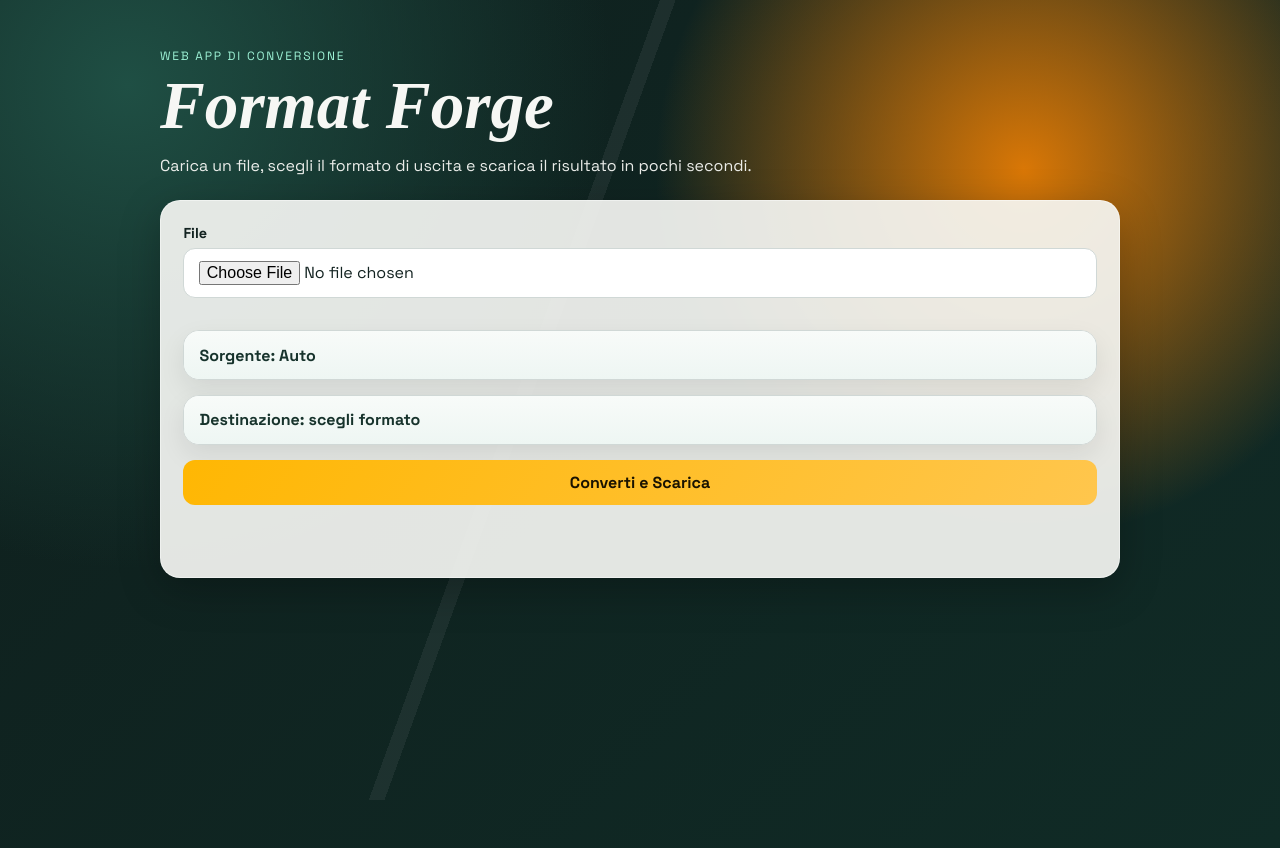
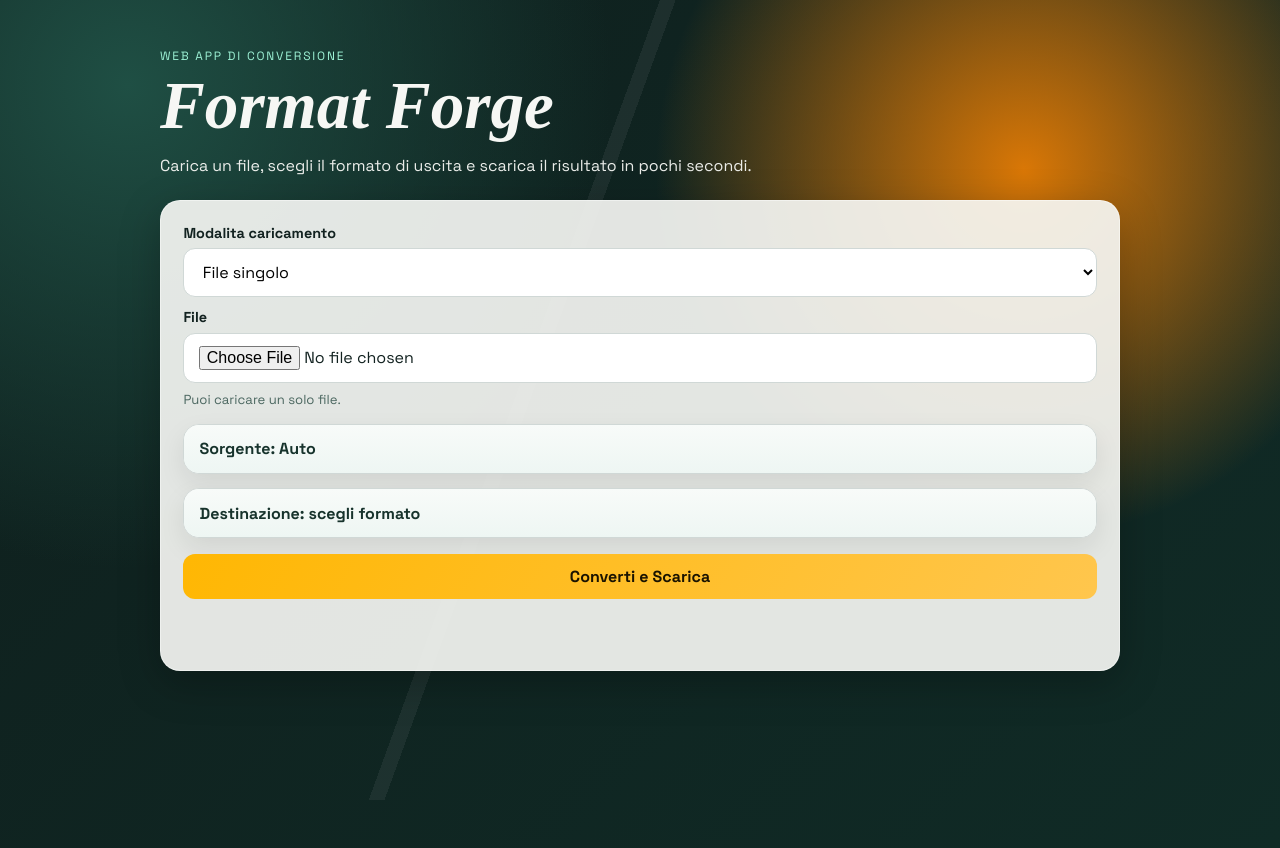
Before and after one commit to Gianni0177/Local-format-converter, a Flask app: page / in a window 1280 px wide. Run offline with Flask 3, Linux system fonts and the light colour scheme; some libraries are stand-ins or nearby versions; some web fonts are replaced.

Commit message:
feat: support multi-file and folder batch conversion

```diff
--- a/app.py
+++ b/app.py
@@ -16,6 +16,7 @@ import sys
 import tempfile
 import threading
 import webbrowser
+import zipfile
 from dataclasses import dataclass
 from typing import Any
 
@@ -55,6 +56,17 @@ class ConversionResult:
 
 class ConversionError(Exception):
     pass
+
+
+def _normalize_rel_name(filename: str) -> str:
+    sanitized = str(filename or "file").replace("\\", "/")
+    pure = pathlib.PurePosixPath(sanitized)
+    if pure.is_absolute():
+        pure = pathlib.PurePosixPath(*pure.parts[1:])
+    parts = [part for part in pure.parts if part not in {".", "..", ""}]
+    if not parts:
+        return "file"
+    return "/".join(parts)
 
 
 def add_app_log(level: str, message: str) -> None:
@@ -242,6 +254,33 @@ def serialize_content(data: Any, target_format: str) -> ConversionResult:
     raise ConversionError(f"Formato target non valido: {target_format}")
 
 
+def convert_uploaded_file(uploaded, source_format: str, target_format: str) -> tuple[ConversionResult, str]:
+    filename = uploaded.filename or "file"
+    resolved_source = source_format
+    if not resolved_source or resolved_source == "auto":
+        resolved_source = detect_format(filename)
+
+    raw = uploaded.read()
+    if resolved_source in BINARY_FORMATS or target_format in BINARY_FORMATS:
+        if resolved_source not in BINARY_FORMATS or target_format not in BINARY_FORMATS:
+            raise ConversionError("Non puoi mischiare conversioni binary con formati testuali/strutturati")
+        if not _is_binary_conversion_allowed(resolved_source, target_format):
+            raise ConversionError(
+                "Conversione binary non supportata: immagini->immagini, audio->audio, video->video, video->audio"
+            )
+        if resolved_source in IMAGE_FORMATS and target_format in IMAGE_FORMATS:
+            result = _convert_image(raw, resolved_source, target_format)
+        else:
+            result = _convert_media(raw, resolved_source, target_format)
+    else:
+        text = decode_text(raw)
+        parsed = parse_content(text, resolved_source)
+        result = serialize_content(parsed, target_format)
+
+    output_name = f"{pathlib.Path(filename).stem}_converted.{result.extension}"
+    return result, output_name
+
+
 @app.route("/")
 def index() -> str:
     desktop_mode = request.args.get("desktop") == "1"
@@ -259,10 +298,11 @@ def api_logs():
 
 @app.route("/api/convert", methods=["POST"])
 def convert_file():
-    uploaded = request.files.get("file")
+    uploaded_files = request.files.getlist("file")
+    uploaded_files = [item for item in uploaded_files if item and item.filename]
     target_format = (request.form.get("target_format") or "").lower().strip()
 
-    if not uploaded or not uploaded.filename:
+    if not uploaded_files:
         return jsonify({"error": "Carica un file prima di convertire"}), 400
     if target_format not in ALLOWED_FORMATS:
         return jsonify({"error": "Formato di destinazione non valido"}), 400
@@ -273,29 +313,59 @@ def convert_file():
         if source_format and source_format != "auto":
             if source_format not in ALLOWED_FORMATS:
                 raise ConversionError("Formato sorgente indicato non valido")
+
+        detected_formats: list[str] = []
+        if source_format != "auto":
+            detected_formats = [source_format]
         else:
-            source_format = detect_format(uploaded.filename)
+            detected_formats = [detect_format(item.filename) for item in uploaded_files]
 
-        add_app_log("info", f"Conversione richiesta: {uploaded.filename} ({source_format} -> {target_format})")
+        unique_source_formats = sorted(set(detected_formats))
+        if len(unique_source_formats) > 1:
+            raise ConversionError(
+                "Nel caricamento multiplo o cartella i file devono avere lo stesso formato sorgente"
+            )
 
-        raw = uploaded.read()
-        if source_format in BINARY_FORMATS or target_format in BINARY_FORMATS:
-            if source_format not in BINARY_FORMATS or target_format not in BINARY_FORMATS:
-                raise ConversionError("Non puoi mischiare conversioni binary con formati testuali/strutturati")
-            if not _is_binary_conversion_allowed(source_format, target_format):
-                raise ConversionError(
-                    "Conversione binary non supportata: immagini->immagini, audio->audio, video->video, video->audio"
-                )
-            if source_format in IMAGE_FORMATS and target_format in IMAGE_FORMATS:
-                result = _convert_image(raw, source_format, target_format)
-            else:
-                result = _convert_media(raw, source_format, target_format)
-        else:
-            text = decode_text(raw)
-            parsed = parse_content(text, source_format)
-            result = serialize_content(parsed, target_format)
+        effective_source = unique_source_formats[0]
+        if len(uploaded_files) > 1:
+            add_app_log(
+                "info",
+                f"Conversione batch richiesta: {len(uploaded_files)} file ({effective_source} -> {target_format})",
+            )
+            zip_buffer = io.BytesIO()
+            used_names: dict[str, int] = {}
+            with zipfile.ZipFile(zip_buffer, mode="w", compression=zipfile.ZIP_DEFLATED) as archive:
+                for uploaded in uploaded_files:
+                    result, output_name = convert_uploaded_file(uploaded, source_format, target_format)
+                    rel_name = _normalize_rel_name(uploaded.filename)
+                    parent = pathlib.PurePosixPath(rel_name).parent
+                    base_name = pathlib.Path(output_name).name
 
-        output_name = f"{pathlib.Path(uploaded.filename).stem}_converted.{result.extension}"
+                    final_name = base_name
+                    suffix = used_names.get(base_name, 0)
+                    while final_name in used_names:
+                        suffix += 1
+                        stem = pathlib.Path(base_name).stem
+                        ext = pathlib.Path(base_name).suffix
+                        final_name = f"{stem}_{suffix}{ext}"
+                    used_names[base_name] = max(used_names.get(base_name, 0), suffix)
+                    used_names[final_name] = 1
+
+                    arcname = str(parent / final_name) if str(parent) not in {"", "."} else final_name
+                    archive.writestr(arcname, result.payload)
+
+            zip_buffer.seek(0)
+            add_app_log("ok", f"Conversione batch completata: {len(uploaded_files)} file")
+            return send_file(
+                zip_buffer,
+                mimetype="application/zip",
+                as_attachment=True,
+                download_name="converted_batch.zip",
+            )
+
+        uploaded = uploaded_files[0]
+        add_app_log("info", f"Conversione richiesta: {uploaded.filename} ({effective_source} -> {target_format})")
+        result, output_name = convert_uploaded_file(uploaded, source_format, target_format)
         add_app_log("ok", f"Conversione completata: {output_name}")
         return send_file(
             io.BytesIO(result.payload),
--- a/static/app.js
+++ b/static/app.js
@@ -1,7 +1,9 @@
 const form = document.getElementById("convert-form");
 const statusEl = document.getElementById("status");
 const submitBtn = document.getElementById("submit-btn");
+const uploadModeSelect = document.getElementById("upload-mode");
 const fileInput = document.getElementById("file-input");
+const fileHint = document.getElementById("file-hint");
 const sourceFormatInput = document.getElementById("source-format");
 const targetFormatInput = document.getElementById("target-format");
 const sourceToggle = document.getElementById("source-format-toggle");
@@ -301,6 +303,74 @@ function detectExtFromFilename(name) {
   return parts.pop();
 }
 
+function listSelectedFiles() {
+  return Array.from(fileInput.files || []);
+}
+
+function updateUploadModeControls() {
+  const mode = uploadModeSelect?.value || "single";
+  const isMulti = mode === "multiple" || mode === "folder";
+
+  fileInput.multiple = isMulti;
+
+  if (mode === "folder") {
+    fileInput.setAttribute("webkitdirectory", "");
+    fileInput.setAttribute("directory", "");
+    if (fileHint) {
+      fileHint.textContent = "Seleziona una cartella: verranno caricati i file interni (stesso tipo).";
+    }
+  } else {
+    fileInput.removeAttribute("webkitdirectory");
+    fileInput.removeAttribute("directory");
+    if (fileHint) {
+      fileHint.textContent =
+        mode === "multiple"
+          ? "Seleziona più file con la stessa estensione (es. tutti .json)."
+          : "Puoi caricare un solo file.";
+    }
+  }
+
+  fileInput.value = "";
+}
+
+function validateSelectionByMode(files) {
+  const mode = uploadModeSelect?.value || "single";
+  if (!files.length) {
+    return { ok: false, message: "Seleziona almeno un file prima di convertire." };
+  }
+  if (mode === "single" && files.length > 1) {
+    return { ok: false, message: "In modalita file singolo puoi selezionare un solo file." };
+  }
+
+  if (mode !== "single") {
+    const extSet = new Set();
+    for (const file of files) {
+      const ext = detectExtFromFilename(file.name);
+      if (!ext) {
+        return { ok: false, message: "Ogni file deve avere un'estensione valida." };
+      }
+      extSet.add(ext);
+    }
+    if (extSet.size > 1) {
+      return { ok: false, message: "Nel caricamento multiplo/cartella i file devono essere dello stesso tipo." };
+    }
+  }
+
+  return { ok: true, message: "" };
+}
+
+function buildConversionFormData(files) {
+  const data = new FormData();
+  data.set("source_format", sourceFormatInput.value || "auto");
+  data.set("target_format", targetFormatInput.value || "");
+
+  for (const file of files) {
+    const relativeName = file.webkitRelativePath || file.name;
+    data.append("file", file, relativeName);
+  }
+  return data;
+}
+
 async function blobToBase64(blob) {
   const buffer = await blob.arrayBuffer();
   const bytes = new Uint8Array(buffer);
@@ -360,8 +430,17 @@ for (const tabButton of document.querySelectorAll('.format-tab[data-role="target
   tabButton.addEventListener("click", () => setActiveTab("target", tabButton.dataset.tab));
 }
 
+uploadModeSelect?.addEventListener("change", updateUploadModeControls);
+
 fileInput.addEventListener("change", () => {
   initialSyncFromFileName();
+  const files = listSelectedFiles();
+  const validation = validateSelectionByMode(files);
+  if (!validation.ok && files.length) {
+    setStatus(validation.message, "error");
+  } else if (files.length > 1) {
+    setStatus(`Selezionati ${files.length} file.`, "");
+  }
 });
 
 locateBtn?.addEventListener("click", async () => {
@@ -391,15 +470,16 @@ updatePickerButton("target");
 renderPicker("source");
 renderPicker("target");
 resetAfterDownload();
+updateUploadModeControls();
 
 form.addEventListener("submit", async (event) => {
   event.preventDefault();
 
-  const data = new FormData(form);
-  const file = data.get("file");
+  const files = listSelectedFiles();
+  const validation = validateSelectionByMode(files);
 
-  if (!file || !file.name) {
-    setStatus("Seleziona un file prima di convertire.", "error");
+  if (!validation.ok) {
+    setStatus(validation.message, "error");
     return;
   }
 
@@ -408,9 +488,11 @@ form.addEventListener("submit", async (event) => {
     return;
   }
 
+  const data = buildConversionFormData(files);
+
   submitBtn.disabled = true;
   resetAfterDownload();
-  setStatus("Conversione in corso...", "");
+  setStatus(files.length > 1 ? `Conversione batch in corso (${files.length} file)...` : "Conversione in corso...", "");
 
   try {
     const response = await fetch("/api/convert", {
@@ -437,11 +519,12 @@ form.addEventListener("submit", async (event) => {
 
     if (runningInDesktopBridge) {
       lastSavedPath = await saveViaDesktopBridge(blob, filename);
-      setStatus("Conversione completata. File salvato in Downloads/FormatForge.", "ok");
+      const doneMessage = files.length > 1 ? "Conversione batch completata. Archivio ZIP salvato in Downloads/FormatForge." : "Conversione completata. File salvato in Downloads/FormatForge.";
+      setStatus(doneMessage, "ok");
       showAfterDownload(Boolean(lastSavedPath), lastSavedPath || "File salvato.");
     } else {
       saveViaBrowserDownload(blob, filename);
-      setStatus("Conversione completata. Download avviato.", "ok");
+      setStatus(files.length > 1 ? "Conversione batch completata. Download ZIP avviato." : "Conversione completata. Download avviato.", "ok");
       showAfterDownload(
         false,
         "Nel browser i file vengono salvati nella cartella download configurata (o scelta manualmente).",
--- a/static/styles.css
+++ b/static/styles.css
@@ -213,6 +213,16 @@ button {
   font: inherit;
 }
 
+#upload-mode {
+  margin-bottom: 0.7rem;
+}
+
+.file-hint {
+  margin: -0.5rem 0 0.85rem;
+  font-size: 0.82rem;
+  color: #4b6760;
+}
+
 input,
 select {
   background: #fff;
--- a/templates/index.html
+++ b/templates/index.html
@@ -25,8 +25,16 @@
 
       <section class="panel">
         <form id="convert-form">
+          <label for="upload-mode">Modalita caricamento</label>
+          <select id="upload-mode" name="upload_mode">
+            <option value="single" selected>File singolo</option>
+            <option value="multiple">Più file (stesso tipo)</option>
+            <option value="folder">Cartella (stesso tipo)</option>
+          </select>
+
           <label for="file-input">File</label>
           <input id="file-input" name="file" type="file" required />
+          <p id="file-hint" class="file-hint">Puoi caricare un solo file.</p>
           <input id="source-format" name="source_format" type="hidden" value="auto" />
           <input id="target-format" name="target_format" type="hidden" value="" />
 
```
Also changed, not shown: tests/test_app.py (+45 -0 lines), README.md.
